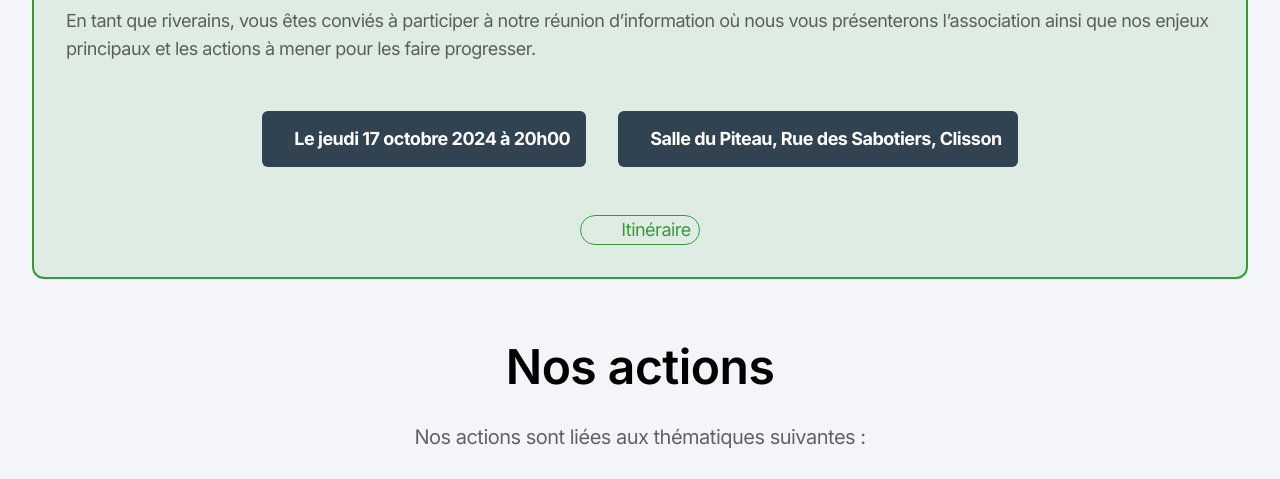
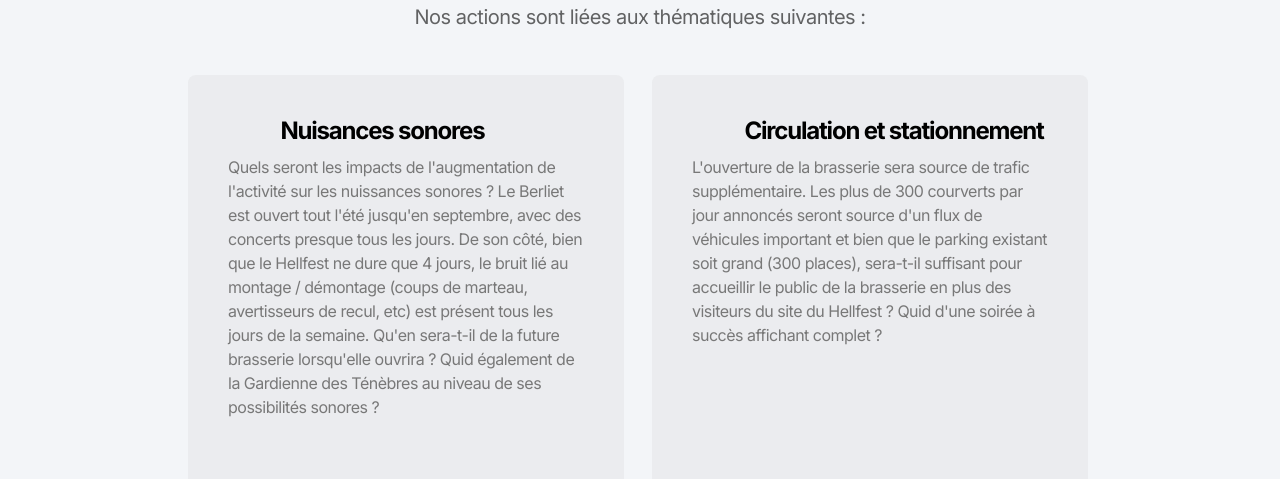
Before and after one commit to piRstone/site-arcl, an Astro site: page / in a window 1280 px wide. Shown: the part 661-1140 px from the top of the page. Built offline with nearby package versions, Linux system fonts and the light colour scheme; Astro itself is replaced by a stand-in of ours; some icons are missing.

Commit message:
fix: comment information banner

```diff
--- a/src/components/HomeBanner.astro
+++ b/src/components/HomeBanner.astro
@@ -24,7 +24,7 @@ import Icon from 'astro-icon';
                 le respect de tous les habitants alentours.
             </p>
         </Content>
-        <div class="flex flex-col items-center border-2 border-green rounded-xl p-8 mt-12 bg-green/10">
+        <!-- <div class="flex flex-col items-center border-2 border-green rounded-xl p-8 mt-12 bg-green/10">
             <h2 class="text-green font-bold mb-4">Participez à notre réunion d'information</h2>
             <p class="text-black/60 text-lg mt-2 mb-12">
                 En tant que riverains, vous êtes conviés à participer à notre
@@ -50,6 +50,6 @@ import Icon from 'astro-icon';
                 <Icon name="twemoji:automobile" class="w-6" />
                 <a href="https://maps.app.goo.gl/c5KVrEMVJ6JB4Yqj9" target="_blank" class="text-green text-lg p-0">Itinéraire</a>
             </div>
-        </div>
+        </div> -->
     </SectionContainer>
 </SectionContainer>
```
